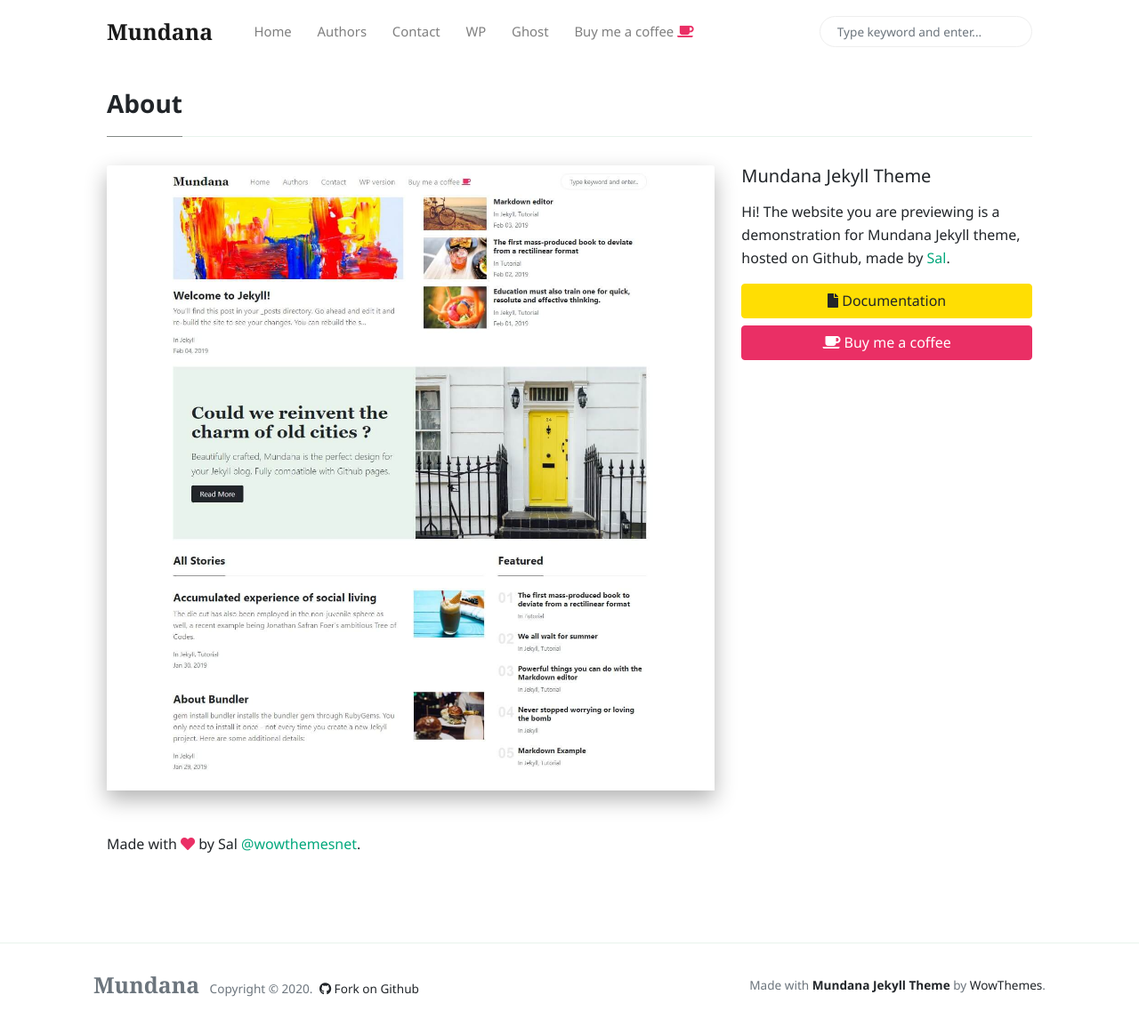
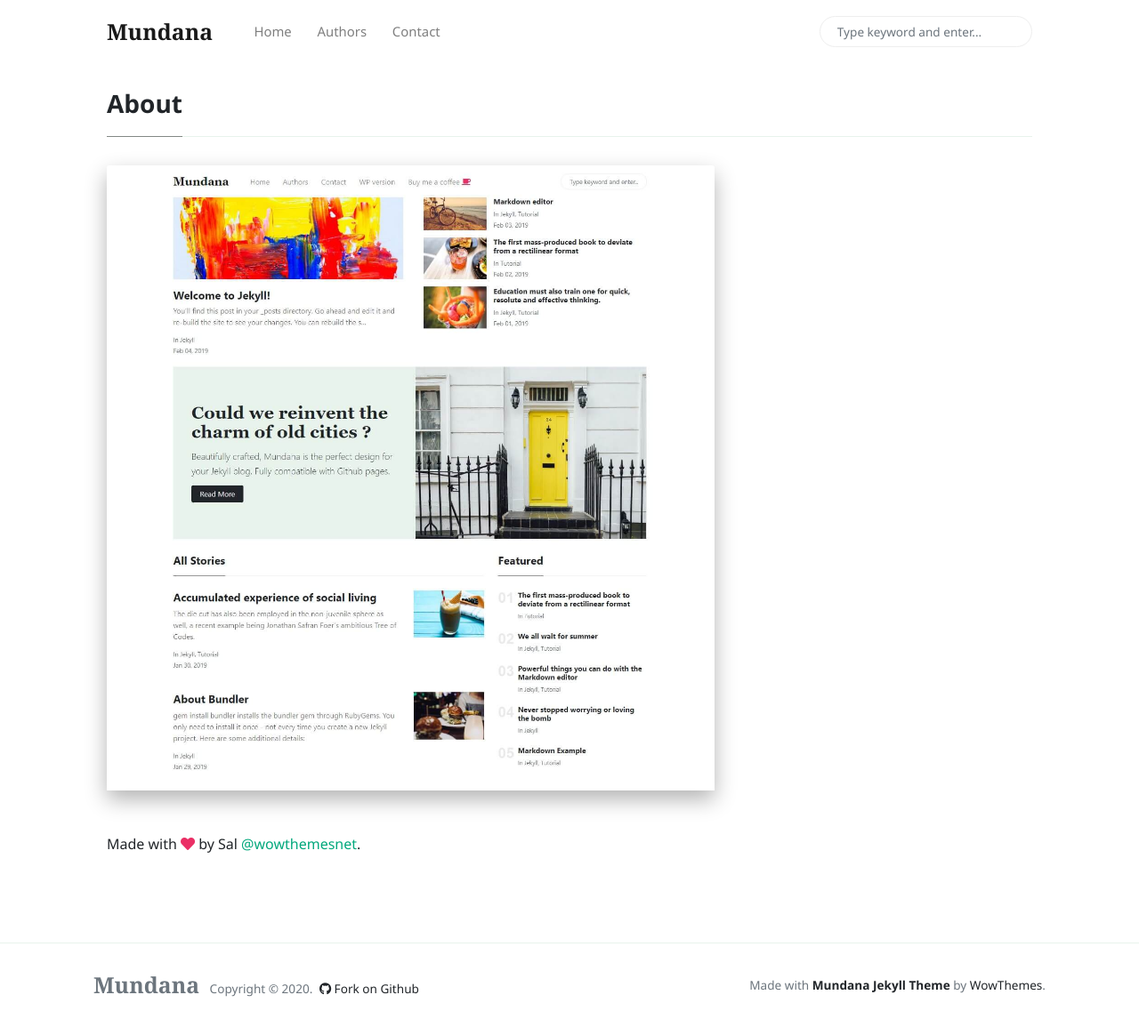
Before and after one commit to PeterLEEEEEE/PeterLEEEEEE.github.io, a Jekyll site: the page built from _pages/about.md, in a window 1280 px wide and 1155 px high. Shown: the whole window at 89% size. Built offline with Jekyll 4.4.1, drawn with Linux system fonts in a browser that asks for light colours; nearby versions of some CDN libraries; comment, search, counter and statistics services are not loaded.

Commit message:
No coffee

```diff
--- a/_includes/menu-header.html
+++ b/_includes/menu-header.html
@@ -1,5 +1,5 @@
 <!--  Replace menu links here -->
-
+<!-- 메뉴 설정(네비게이션) -->
 <li class="nav-item">
 <a class="nav-link" href="{{site.baseurl}}/index.html">Home</a>
 </li>
@@ -9,12 +9,3 @@
 <li class="nav-item">
 <a class="nav-link" href="{{site.baseurl}}/contact.html">Contact</a>
 </li>
-<li class="nav-item">
-<a target="_blank" class="nav-link" href="https://www.wowthemes.net/themes/mundana-wordpress/">WP</a>
-</li>
-<li class="nav-item">
-<a target="_blank" class="nav-link" href="https://www.wowthemes.net/themes/mundana-ghost/">Ghost</a>
-</li>
-<li class="nav-item">
-<a target="_blank" class="nav-link" href="https://www.wowthemes.net/donate/">Buy me a coffee <i class="fa fa-coffee text-danger"></i></a>
-</li>
--- a/_includes/sidebar.html
+++ b/_includes/sidebar.html
@@ -1,7 +1,7 @@
-<h5 class="mb-3">Mundana Jekyll Theme</h5>
+<!--<h5 class="mb-3">Mundana Jekyll Theme</h5>-->
 
-<p>Hi! The website you are previewing is a demonstration for Mundana Jekyll theme, hosted on Github, made by <a href="https://www.wowthemes.net/donate/">Sal</a>.</p>
+<!--<p>Hi! The website you are previewing is a demonstration for Mundana Jekyll theme, hosted on Github, made by <a href="https://www.wowthemes.net/donate/">Sal</a>.</p>-->
 
-<a target="_blank" href="https://www.wowthemes.net/mundana-jekyll-theme/" class="btn btn-warning d-block mb-2"><i class="fa fa-file"></i> Documentation</a>
+<!--<a target="_blank" href="https://www.wowthemes.net/mundana-jekyll-theme/" class="btn btn-warning d-block mb-2"><i class="fa fa-file"></i> Documentation</a>-->
 
-<a target="_blank" class="btn btn-danger d-block" href="https://www.wowthemes.net/donate/"><i class="fa fa-coffee"></i> Buy me a coffee</a>
+<!--<a target="_blank" class="btn btn-danger d-block" href="https://www.wowthemes.net/donate/"><i class="fa fa-coffee"></i> Buy me a coffee</a> &lt;!&ndash;&ndash;&gt;-->
--- a/_pages/buy-me-a-coffee.md
+++ /dev/null
@@ -1,12 +0,0 @@
----
-title: "Buy me a coffee"
-permalink: "/buy-me-a-coffee.html"
----
-
-Hi! I am Sal, web designer & developer at WowThemes.net. The free items I create are my side projects and **Mundana for Jekyll** is one of them. You can find **all the work I release for free [here](https://www.wowthemes.net/category/free-themes-templates/)**.
-
-You have my permission to use the free items I develop in your personal, commercial or client projects. If you'd like to reward my work, I would be honored and I could dedicate more time maintaining the free projects.
-
-Thank you so much!
-
-<a class="btn btn-danger" href="https://www.wowthemes.net/donate/">Buy me a coffee</a>
```
